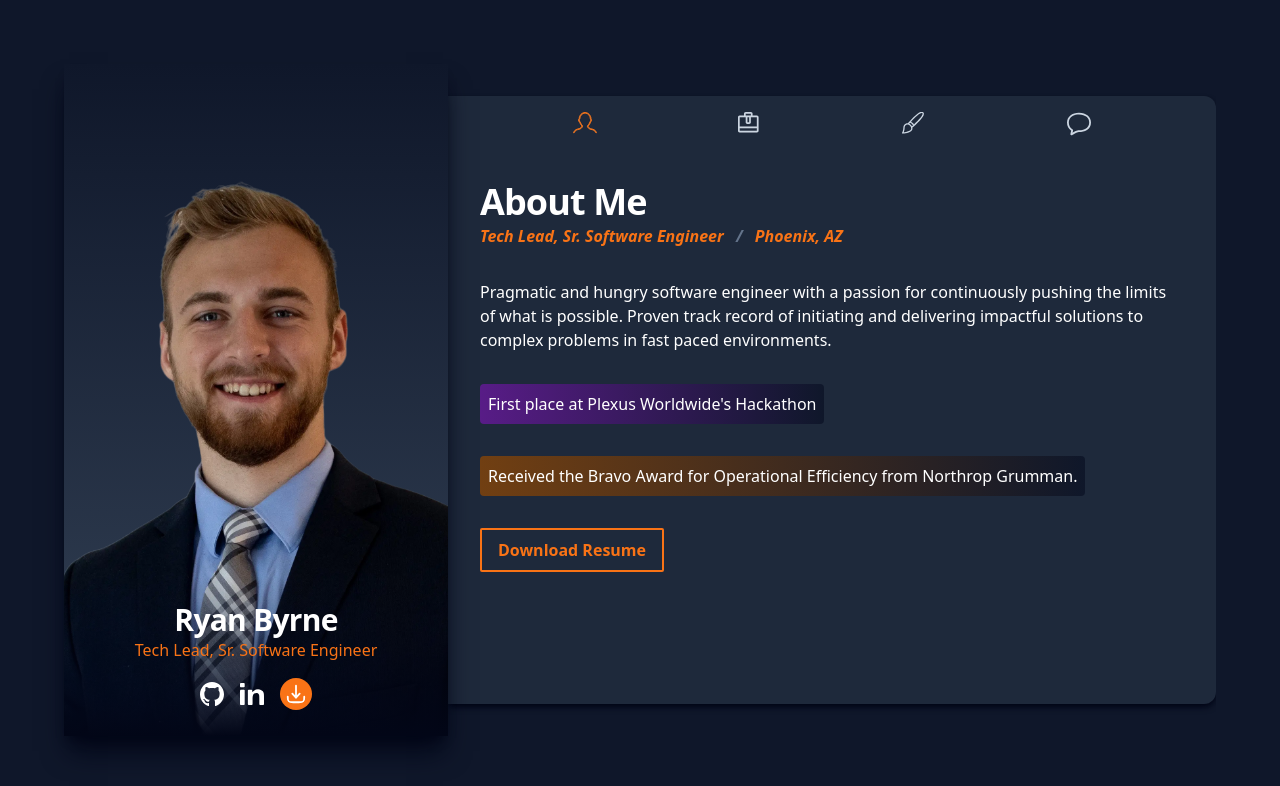
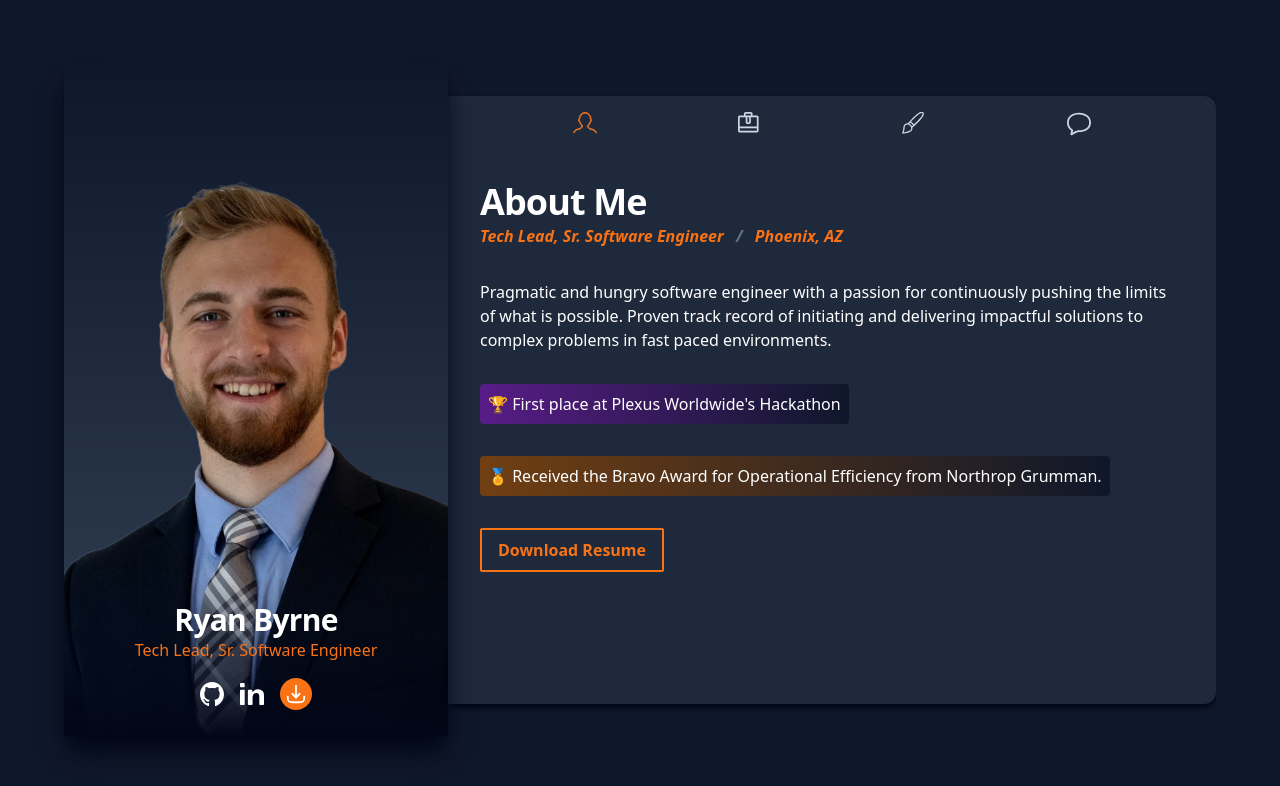
Before and after one commit to ryanbyrne30/resume, a Next.js app in the folder site/: page / in a window 1280 px wide. Shown: the top 786 px of the page. Built offline with nearby package versions, Linux system fonts and the light colour scheme.

Commit message:
Refined resume

```diff
--- a/site/src/pages/experience.tsx
+++ b/site/src/pages/experience.tsx
@@ -34,6 +34,7 @@ export default function ExperiencePage() {
                 "Apache Kafka",
                 "Mulesoft",
                 "NextJS",
+                "ReactJS",
                 "TypeScript",
                 "Docker",
               ]}
--- a/site/src/pages/index.tsx
+++ b/site/src/pages/index.tsx
@@ -35,10 +35,10 @@ export default function Home() {
           fast paced environments.
         </p>
         <p className="w-fit rounded bg-gradient-to-r from-purple-900 to-slate-900 p-2">
-          First place at Plexus Worldwide&apos;s Hackathon
+          🏆 First place at Plexus Worldwide&apos;s Hackathon
         </p>
         <p className="w-fit rounded bg-gradient-to-r from-yellow-900 to-slate-900 p-2">
-          Received the Bravo Award for Operational Efficiency from Northrop
+          🏅 Received the Bravo Award for Operational Efficiency from Northrop
           Grumman.
         </p>
         <DownloadResume className="flex flex-col items-center sm:items-start">
```
Also changed, not shown: 1 other file (tests, documents, lock files or other folders).
